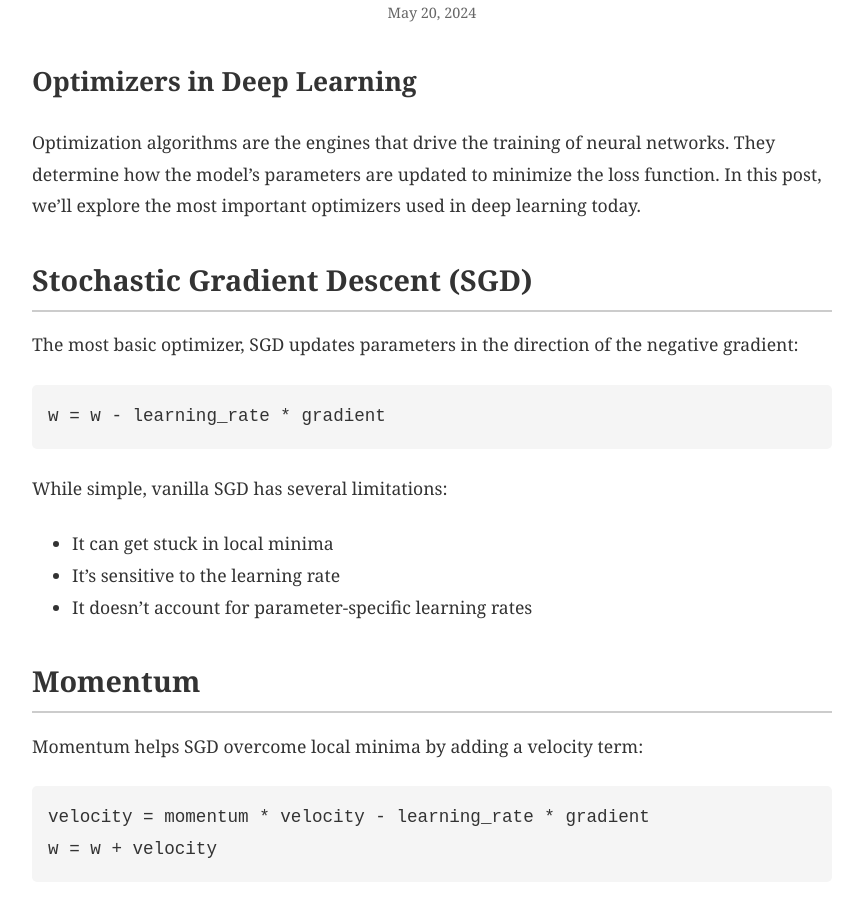
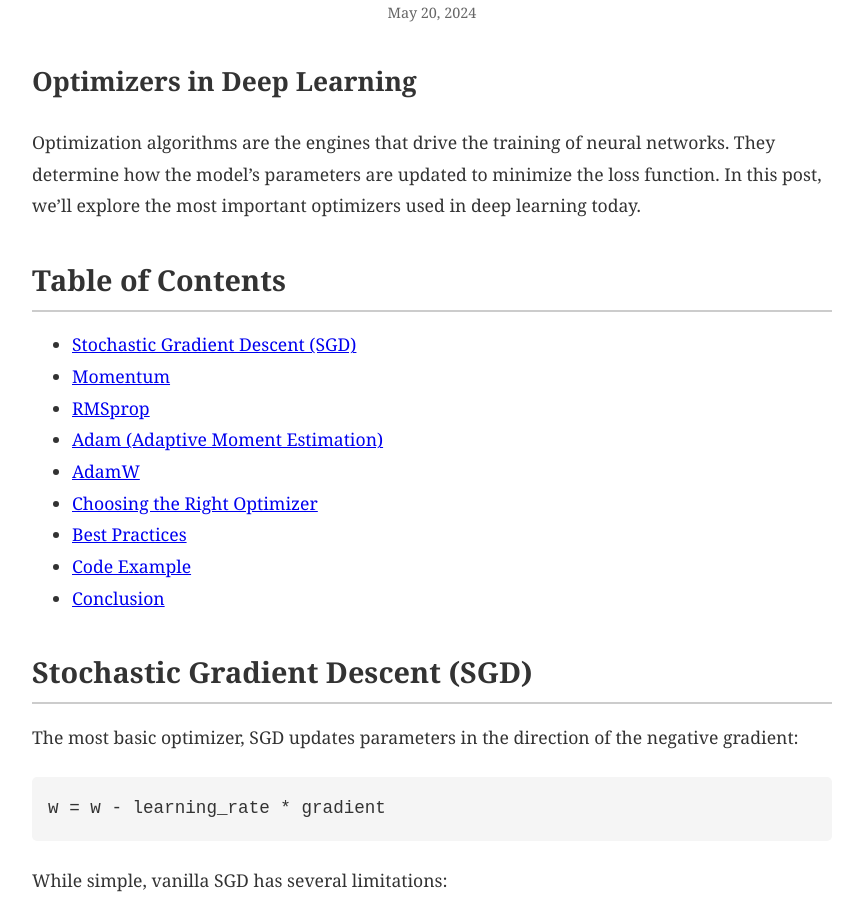
Before and after one commit to hamishhuggard/models-and-marginalia, a Jekyll site: the page built from docs/_posts/2024-05-20-optimizers.md, in a window 1280 px wide and 900 px high, scrolled down 311 px. Shown: the whole window, without its empty margins (208-1071 px from the left). Built offline with Jekyll 4.4.1, drawn with Linux system fonts in a browser that asks for light colours.

Commit message:
Add table of contents to optimizers post

```diff
--- a/docs/_posts/2024-05-20-optimizers.md
+++ b/docs/_posts/2024-05-20-optimizers.md
@@ -9,6 +9,18 @@ description: "A comprehensive guide to optimization algorithms in deep learning,
 # Optimizers in Deep Learning
 
 Optimization algorithms are the engines that drive the training of neural networks. They determine how the model's parameters are updated to minimize the loss function. In this post, we'll explore the most important optimizers used in deep learning today.
+
+## Table of Contents
+
+- [Stochastic Gradient Descent (SGD)](#stochastic-gradient-descent-sgd)
+- [Momentum](#momentum)
+- [RMSprop](#rmsprop)
+- [Adam (Adaptive Moment Estimation)](#adam-adaptive-moment-estimation)
+- [AdamW](#adamw)
+- [Choosing the Right Optimizer](#choosing-the-right-optimizer)
+- [Best Practices](#best-practices)
+- [Code Example](#code-example)
+- [Conclusion](#conclusion)
 
 ## Stochastic Gradient Descent (SGD)
 
```
